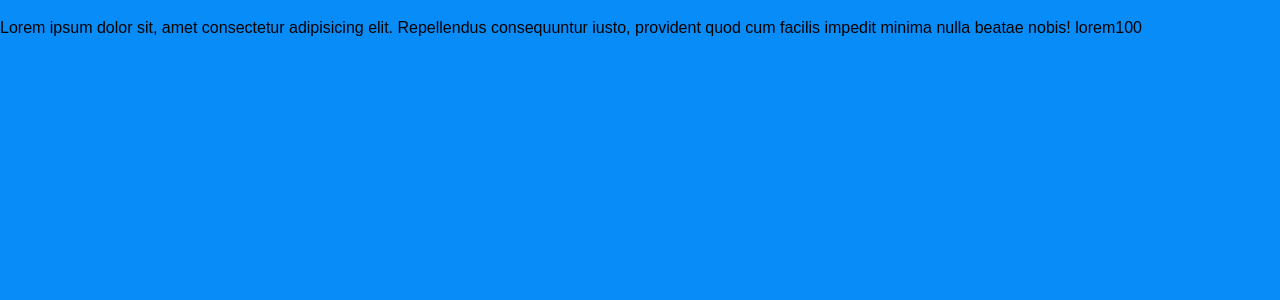
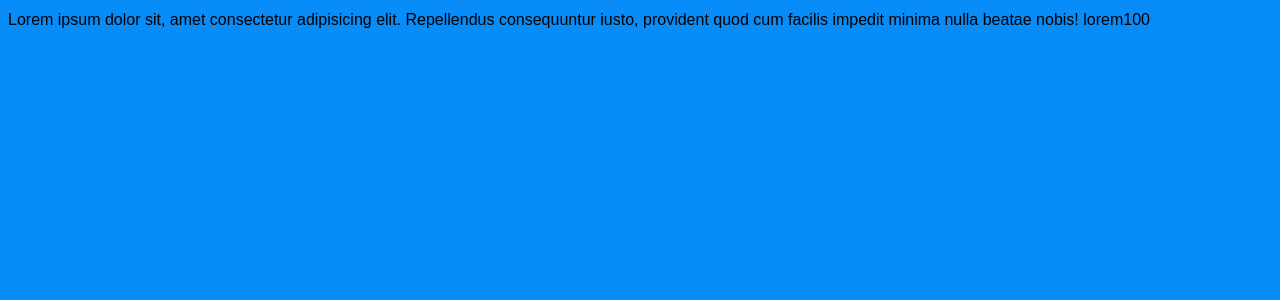
Before and after one commit to SebastianLaka/slider-learn, a Vue app: page / in a window 1280 px wide. Shown: the top 300 px of the page. Built offline with nearby package versions, Linux system fonts and the light colour scheme.

Commit message:
Create main div for slider container with styles

```diff
--- a/src/components/slider-component/slider-container.vue
+++ b/src/components/slider-component/slider-container.vue
@@ -2,12 +2,17 @@
 import sliderItems from './slider-items.vue'
 </script>
 <template>
-  <sliderItems />
+    <div class="slider-container">
+        <sliderItems />
+    </div>
 </template>
 <style lang="scss">
 $main-bg-clr: rgb(7, 140, 248);
 body{
+    .slider-container{
     background-color: $main-bg-clr;
     height: 100svh;
+    padding: .5em;
+    }
 }
 </style>
--- a/src/components/slider-component/slider-items.vue
+++ b/src/components/slider-component/slider-items.vue
@@ -8,6 +8,5 @@
 $main-font-clr: rgb(0, 0, 0);
 .description{
     color: $main-font-clr;
-    padding: 1em 0;
 }
 </style>
```
